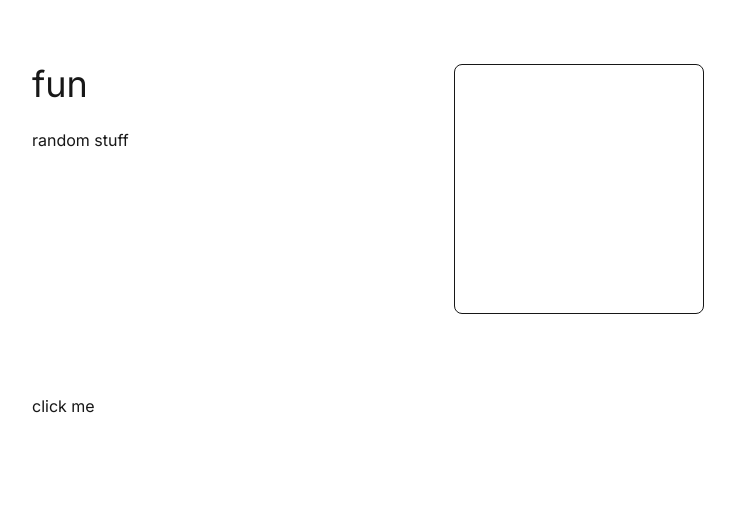
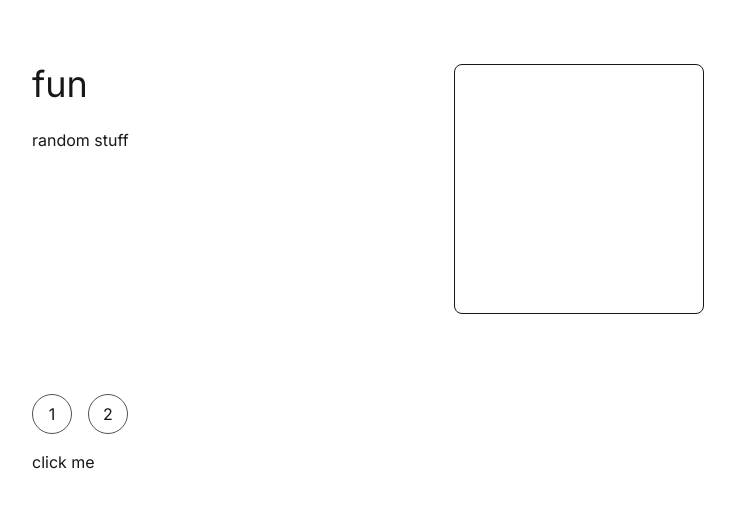
Before and after one commit to 2concrete/portfolio, a Next.js app: page /fun in a window 1280 px wide. Shown: the top 508 px of the page, without its empty margins (272-1007 px from the left). Built offline with nearby package versions, Linux system fonts and the light colour scheme; no server answers.

Commit message:
added nav to select which component to display

```diff
--- a/app/fun/components/InfiniteButton.tsx
+++ b/app/fun/components/InfiniteButton.tsx
@@ -2,7 +2,7 @@ import { motion } from "motion/react";
 import { useState } from "react";
 
 const InfiniteButton = () => {
-  const [buttonCount, setButtonCount] = useState(1);
+  const [buttonCount, setButtonCount] = useState<number>(1);
   return (
     <section className="flex gap-1 flex-wrap">
       {Array.from({ length: buttonCount }, (_, i) => (
--- /dev/null
+++ b/app/fun/components/Selector.tsx
@@ -0,0 +1,27 @@
+import { JSX } from "react";
+import InfiniteButton from "./InfiniteButton";
+
+type SelectorProps = {
+  onSelect: (selected: JSX.Element) => void;
+};
+
+const Selector = ({ onSelect }: SelectorProps) => {
+  return (
+    <nav className="flex gap-4">
+      <button
+        className="border border-neutral-600 rounded-full w-10 h-10 cursor-pointer hover:border-neutral-100 transition-all"
+        onClick={() => onSelect(<InfiniteButton />)}
+      >
+        1
+      </button>
+      <button
+        className="border border-neutral-600 rounded-full w-10 h-10 cursor-pointer hover:border-neutral-100 transition-all"
+        onClick={() => onSelect(<InfiniteButton />)}
+      >
+        2
+      </button>
+    </nav>
+  );
+};
+
+export default Selector;
--- a/app/fun/page.tsx
+++ b/app/fun/page.tsx
@@ -1,9 +1,15 @@
 "use client";
 
+import { useState, type ReactElement } from "react";
+import RandomCat from "../components/RandomCat";
+import Selector from "./components/Selector";
 import InfiniteButton from "./components/InfiniteButton";
-import RandomCat from "../components/RandomCat";
 
 const page = () => {
+  const [selected, setSelected] = useState<ReactElement | null>(
+    <InfiniteButton />,
+  );
+
   return (
     <main className="scrollbar-hide mb-4 lg:mb-13lg:w-2xl md:w-2xl sm:w-xl w-sm mx-auto mt-16 font-[Inter] flex flex-col gap-20">
       <section className="flex justify-between">
@@ -14,7 +20,10 @@ const page = () => {
         </div>
         <RandomCat />
       </section>
-      <InfiniteButton />
+      <section className="flex flex-col gap-4">
+        <Selector onSelect={setSelected} />
+        {selected}
+      </section>
     </main>
   );
 };
```
